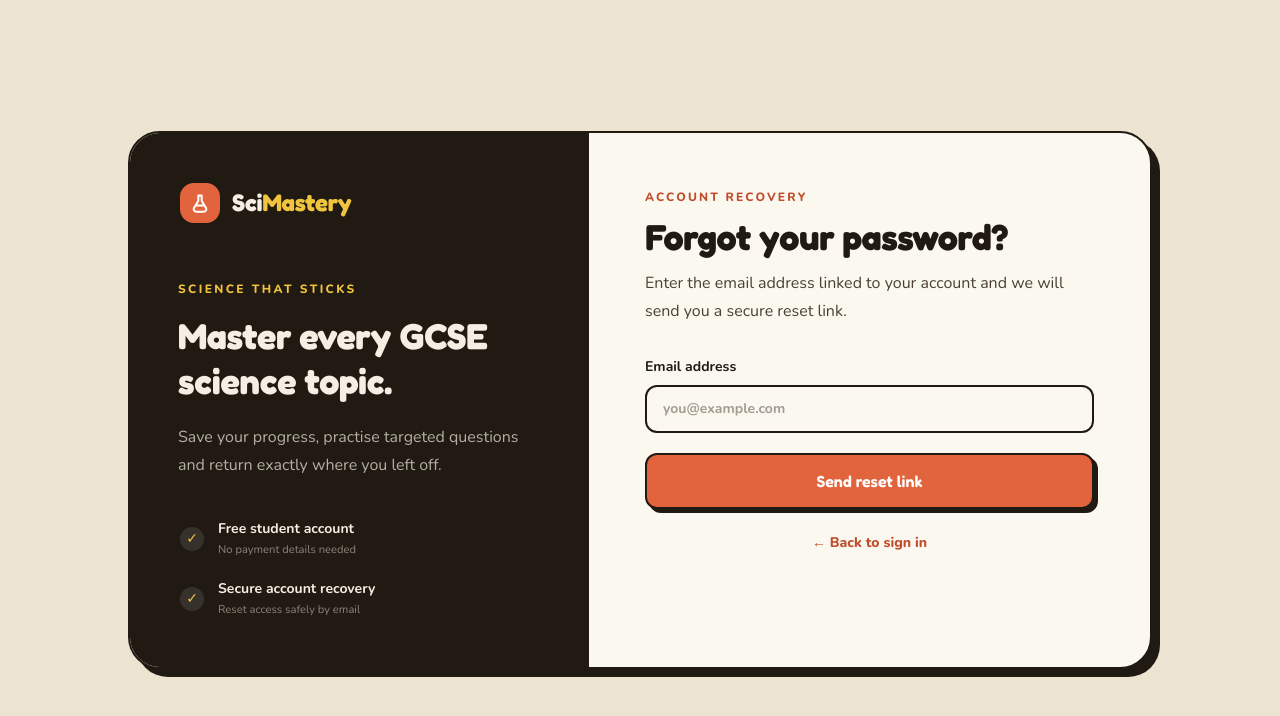
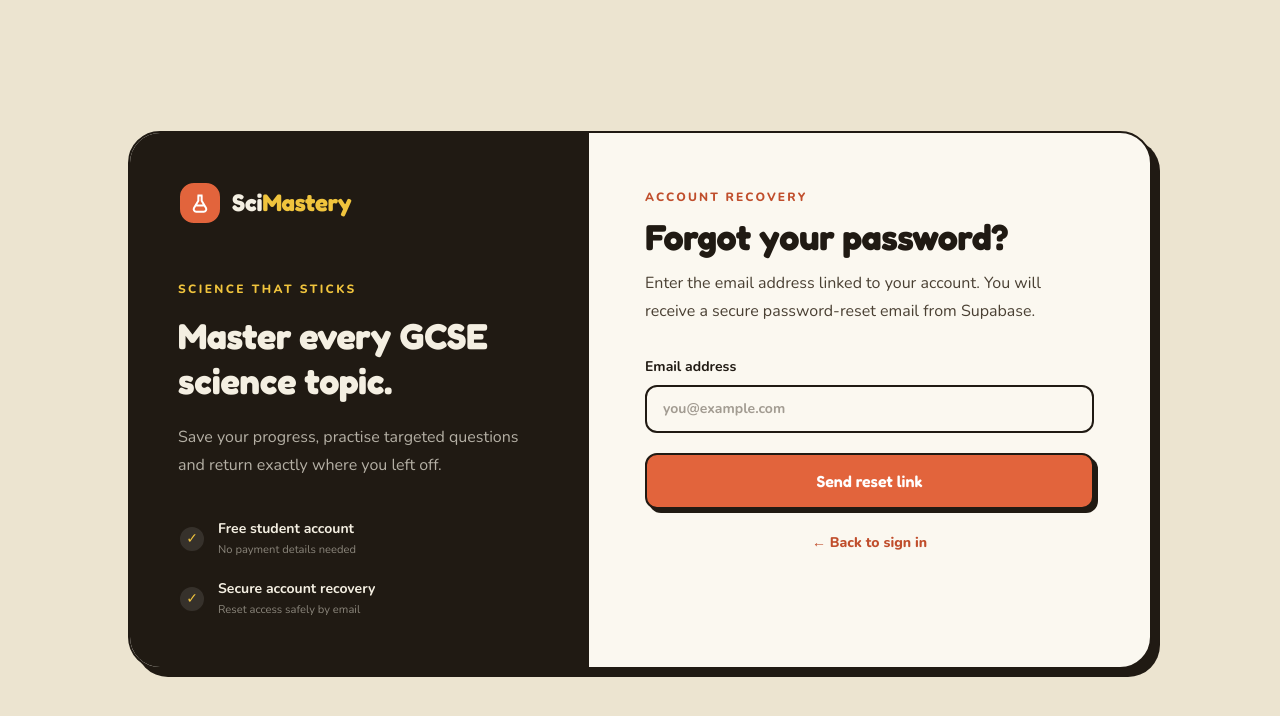
Before and after one commit to marietheresewambele-droid/ScienceMastery, a Next.js app: page /forgot-password in a window 1280 px wide. Shown: the top 716 px of the page. Built offline with nearby package versions, Linux system fonts and the light colour scheme.

Commit message:
Clarify Supabase password-reset email

```diff
--- a/src/app/forgot-password/page.tsx
+++ b/src/app/forgot-password/page.tsx
@@ -23,12 +23,12 @@ export default function ForgotPasswordPage() {
     setSent(true);
   }
 
-  if (sent) return <AuthLayout eyebrow="Recovery email sent" title="Check your email" description={`If an account exists for ${email}, we have sent a secure password-reset link.`}>
-    <div className="rounded-2xl border-2 border-ink bg-moss-soft p-5 text-sm leading-6 text-moss-dark">For your security, the link can only be used once. Check your spam or junk folder if it does not arrive.</div>
+  if (sent) return <AuthLayout eyebrow="Recovery email sent" title="Check your email" description={`If an account exists for ${email}, Supabase has sent a secure password-reset email.`}>
+    <div className="rounded-2xl border-2 border-ink bg-moss-soft p-5 text-sm leading-6 text-moss-dark">Open the link in the email to choose a new password. For your security, the link can only be used once. Check your spam or junk folder if it does not arrive.</div>
     <Link className={`${primaryButtonClass} mt-6 block text-center`} href="/login">Return to sign in</Link>
   </AuthLayout>;
 
-  return <AuthLayout eyebrow="Account recovery" title="Forgot your password?" description="Enter the email address linked to your account and we will send you a secure reset link.">
+  return <AuthLayout eyebrow="Account recovery" title="Forgot your password?" description="Enter the email address linked to your account. You will receive a secure password-reset email from Supabase.">
     <form className="space-y-5" onSubmit={submit}>
       <label className="block text-sm font-bold">Email address<input className={fieldClass} type="email" value={email} onChange={(event) => setEmail(event.target.value)} autoComplete="email" placeholder="you@example.com" required /></label>
       {error && <p className={errorClass} role="alert">{error}</p>}
```
